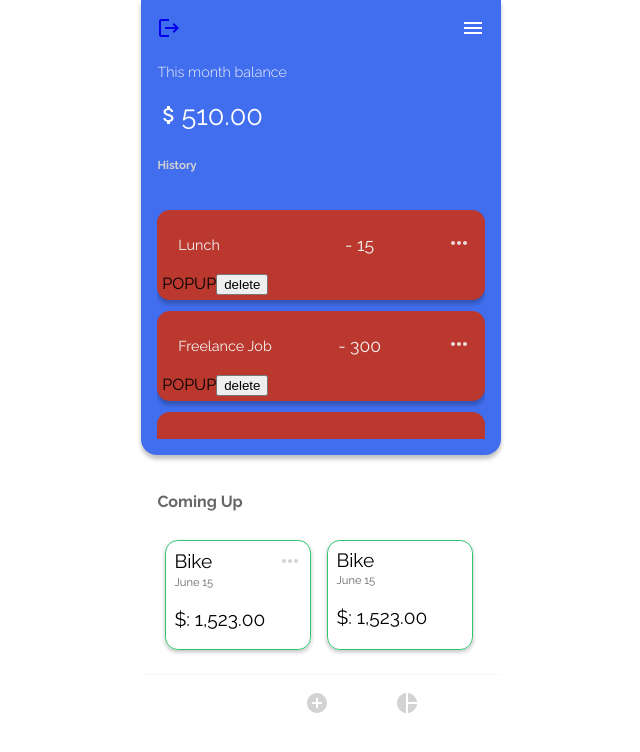
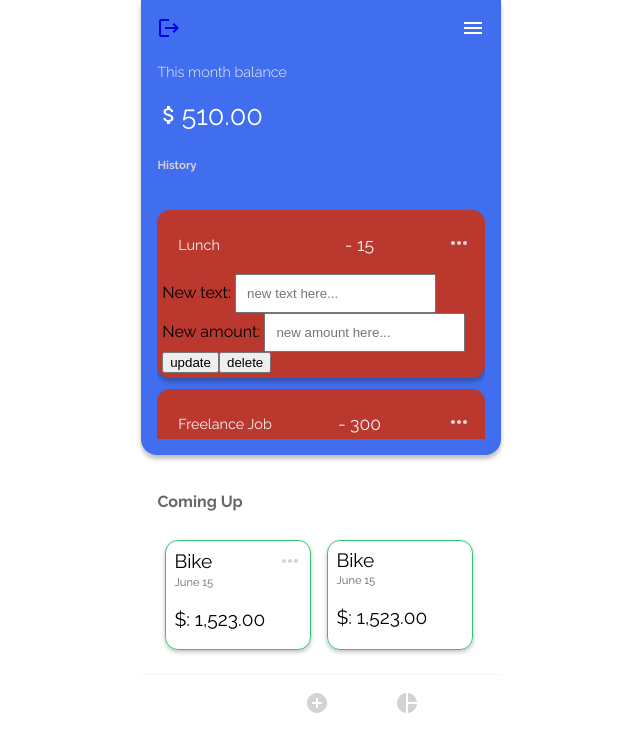
Before and after one commit to danielaucarpro/reactExpenseApp, a React (Create React App) app: page /report in a window 1280 px wide. Both pictures are taken after a click on the icon 777 px from the left and 242 px from the top of the page. Shown: the top 752 px of the page, without its empty margins (319-959 px from the left). Built offline with nearby package versions, Linux system fonts and the light colour scheme; some icons are missing.

Commit message:
first pass of the app router update function

```diff
--- a/src/components/ContextAPI/AppReducer.js
+++ b/src/components/ContextAPI/AppReducer.js
@@ -15,6 +15,15 @@ const AppReducer = (state, action) => {
                 ...state,
                 transactions: [...state.transactions, action.payload]
             }
+        case 'UPDATE':
+            return {
+                ...state,
+                transactions: state.transactions.map((item)=>({
+                    ...state,
+                    text: item.id === action.payload.id ? item.text : action.payload.text,
+                    amount: item.id === action.payload.id ? item.amount : action.payload.amount
+                }))
+            }
         //the default AppReducer actions is to return the state as it is
         default:
             return state;
--- a/src/components/ContextAPI/GlobalState.js
+++ b/src/components/ContextAPI/GlobalState.js
@@ -42,12 +42,24 @@ export const GlobalProvider = ({ children }) => {
         });
     };
 
+    const updateTransaction = (updatedTransaction) => {
+        dispatch({
+            type: 'UPDATE',
+            payload: {
+                id: updatedTransaction.id,
+                text: updatedTransaction.text,
+                amount: updatedTransaction.amount
+            }
+        });
+    };
+
     //provider component
     return (
         <GlobalContext.Provider value={{
             history: state.transactions,
             deleteTransaction,
-            addTransaction
+            addTransaction,
+            updateTransaction
         }}>
             {children}
         </GlobalContext.Provider>
--- /dev/null
+++ b/src/components/Overview/History.css
@@ -0,0 +1,52 @@
+.overview-historyContainer {
+    height: 15rem;
+    overflow-y: scroll;
+}
+
+.overview-transaction {
+    border-radius: .8rem;
+    padding: .3rem;
+    margin: .7rem 0rem;
+}
+
+.positive {
+    background-color: #31C56E;
+}
+
+.negative {
+    box-shadow: 0px 4px 4px 0px #00000040;
+    background-color: #BA382E;
+}
+
+.overview-list {
+    display: grid;
+    grid-template-columns: 33% 33% 10%;
+    gap: 2.5rem;
+    color: #f3f3f3;
+    padding: 1rem;
+    align-items: center;
+}
+
+.overview-text {
+    font-size: .9rem;
+}
+
+.overview-amount {
+    font-size: 1.1rem;
+    display: flex;
+    align-items: center;
+    justify-content: center;
+}
+
+.detailsIcon {
+    color: whitesmoke;
+    opacity: 85%;
+    font-size: small;
+    align-items: center;
+    justify-content: center;
+}
+
+.detailsIcon:hover {
+    cursor: pointer;
+    transform: scale(1.2);
+}
--- a/src/components/Overview/History.js
+++ b/src/components/Overview/History.js
@@ -4,6 +4,8 @@ import { GlobalContext } from "../ContextAPI/GlobalState";
 import PopUp from './PopUp'
 //icons
 import MoreHorizIcon from '@mui/icons-material/MoreHoriz';
+//css
+import './History.css'
 
 export default function History(props) {
     console.log(props);
@@ -14,6 +16,7 @@ export default function History(props) {
     const { history } = useContext(GlobalContext);
     console.log(history);
     const { deleteTransaction } = useContext(GlobalContext);
+    const { updateTransaction } = useContext(GlobalContext);
     const [isUpdating, setIsUpdating] = useState(false);
 
     const popUpModal = () => {
@@ -42,7 +45,7 @@ export default function History(props) {
                                 <MoreHorizIcon onClick={popUpModal} />
                             </div>
                         </li>
-                        {isUpdating ? <PopUp close={closePopUp} delete={deleteTransaction} id={item.id} /> : null}
+                        {isUpdating ? <PopUp close={closePopUp} delete={deleteTransaction} id={item.id} update={updateTransaction} /> : null}
                     </div>
                 ))}
             </div>
--- a/src/components/Overview/Overview.css
+++ b/src/components/Overview/Overview.css
@@ -9,60 +9,7 @@
     overflow-y: scroll;
 }
 
-.overview-historyContainer{
-    height: 15rem;
-    overflow-y: scroll;
-}
-
 .overview-historyText{
     color: #D1d1d1;
     font-size: .72rem;
 }
-
-.overview-transaction{
-    border-radius: .8rem;
-    padding: .3rem;
-    margin: .7rem 0rem;
-}
-
-.positive{
-    background-color: #31C56E;
-}
-
-.negative{
-    box-shadow: 0px 4px 4px 0px #00000040;
-    background-color: #BA382E;
-}
-
-.overview-list{
-    display: grid;
-    grid-template-columns: 33% 33% 10%;
-    gap: 2.5rem;
-    color: #f3f3f3;
-    padding: 1rem;
-    align-items: center;
-}
-
-.overview-text{
-    font-size: .9rem;
-}
-
-.overview-amount{
-    font-size: 1.1rem;
-    display: flex;
-    align-items: center;
-    justify-content: center;
-}
-
-.detailsIcon{
-    color: whitesmoke;
-    opacity: 85%;
-    font-size: small;
-    align-items: center;
-    justify-content: center;
-}
-
-.detailsIcon:hover{
-    cursor: pointer;
-    transform: scale(1.2);
-}
--- a/src/components/Overview/PopUp.js
+++ b/src/components/Overview/PopUp.js
@@ -1,4 +1,4 @@
-import React from 'react'
+import React, { useState } from 'react'
 
 
 const PopUp = (props) => {
@@ -9,16 +9,40 @@ const PopUp = (props) => {
 
     console.log('pop up', props);
 
+    const [newText, setNewText] = useState('');
+    const [newAmount, setNewAmount] = useState('');
+
 
     const callDelete = () => {
         props.delete(props.id);
     }
 
+    const submitForm = (e) => {
+        e.preventDefault();
+        let newData = {
+            id: props.id,
+            text: newText,
+            amount: parseInt(newAmount)
+        };
+        console.log(newData);
+        props.update(newData);
+    }
+
     return (
-        <div>
-            POPUP
-            <button onClick={callDelete}>delete</button>
-        </div>
+        <>
+            <form onSubmit={submitForm}>
+                <div>
+                    <label>New text: </label>
+                    <input value={newText} type="text" placeholder='new text here...' onChange={(e) => setNewText(e.target.value)} />
+                </div>
+                <div>
+                    <label>New amount: </label>
+                    <input value={newAmount} type="text" placeholder='new amount here...' onChange={(e) => setNewAmount(e.target.value)} />
+                </div>
+                <button type='submit'>update</button>
+                <button onClick={callDelete}>delete</button>
+            </form>
+        </>
     )
 }
 
```
